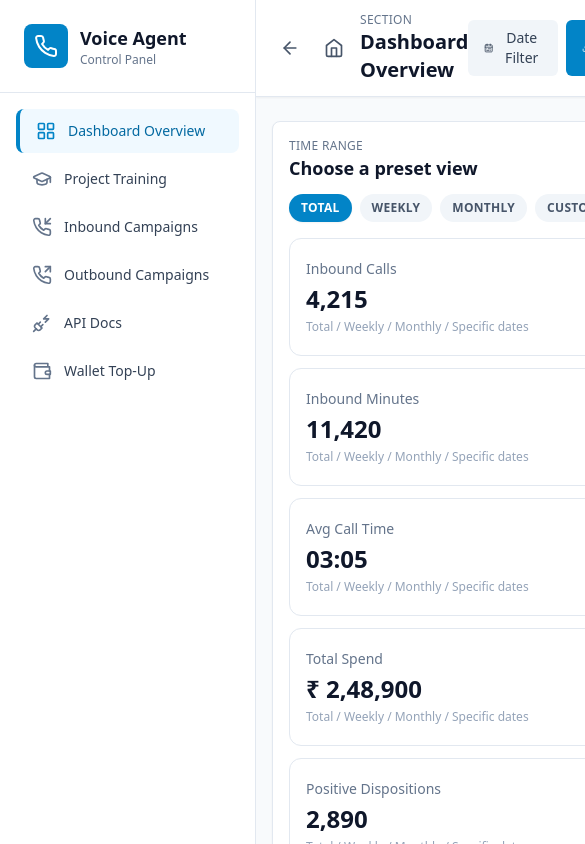
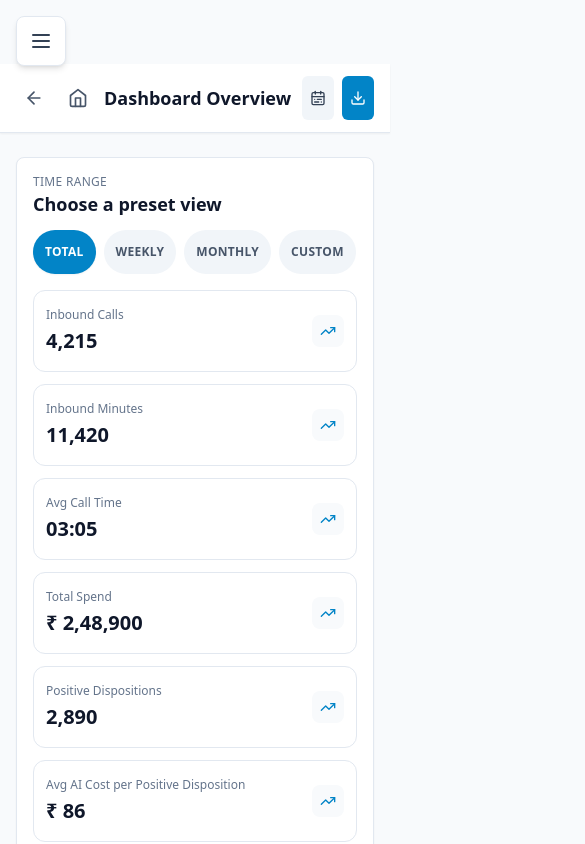
Before and after one commit to Govindtiwari48/Vapp_Voice_Agent_UI, a React (Vite) app: page /v1/campaigns/1/calls in a window 390 px wide. Shown: the top 844 px of the page, 585 px wide, since content can reach past the window. Built offline with nearby package versions, Linux system fonts and the light colour scheme.

Commit message:
Properly aligned the left bar with each section nav bar head

```diff
--- a/src/App.jsx
+++ b/src/App.jsx
@@ -16,7 +16,9 @@ import {
   PhoneOutgoing,
   PlugZap,
   Wallet,
-  Phone
+  Phone,
+  Menu,
+  X
 } from 'lucide-react'
 
 function App() {
@@ -25,10 +27,12 @@ function App() {
   const [selectedCampaign, setSelectedCampaign] = useState(null)
   const [selectedCall, setSelectedCall] = useState(null)
   const [campaigns, setCampaigns] = useState(initialCampaigns)
+  const [isMobileMenuOpen, setIsMobileMenuOpen] = useState(false)
 
   const handleSelectCampaignType = (type) => {
     setSelectedCampaignType(type)
     setView('campaigns')
+    setIsMobileMenuOpen(false)
   }
 
   const handleSelectCampaign = (campaign) => {
@@ -46,6 +50,7 @@ function App() {
     setSelectedCampaignType(null)
     setSelectedCampaign(null)
     setSelectedCall(null)
+    setIsMobileMenuOpen(false)
   }
 
   const handleBack = () => {
@@ -146,37 +151,55 @@ function App() {
       id: 'dashboardOverview',
       label: 'Dashboard Overview',
       icon: LayoutGrid,
-      action: () => handleNavigateSection('dashboardOverview')
+      action: () => {
+        handleNavigateSection('dashboardOverview')
+        setIsMobileMenuOpen(false)
+      }
     },
     {
       id: 'projectTraining',
       label: 'Project Training',
       icon: GraduationCap,
-      action: () => handleNavigateSection('projectTraining')
+      action: () => {
+        handleNavigateSection('projectTraining')
+        setIsMobileMenuOpen(false)
+      }
     },
     {
       id: 'inbound',
       label: 'Inbound Campaigns',
       icon: PhoneIncoming,
-      action: () => handleSelectCampaignType('incoming')
+      action: () => {
+        handleSelectCampaignType('incoming')
+        setIsMobileMenuOpen(false)
+      }
     },
     {
       id: 'outbound',
       label: 'Outbound Campaigns',
       icon: PhoneOutgoing,
-      action: () => handleSelectCampaignType('outgoing')
+      action: () => {
+        handleSelectCampaignType('outgoing')
+        setIsMobileMenuOpen(false)
+      }
     },
     {
       id: 'apiDocs',
       label: 'API Docs',
       icon: PlugZap,
-      action: () => handleNavigateSection('apiDocs')
+      action: () => {
+        handleNavigateSection('apiDocs')
+        setIsMobileMenuOpen(false)
+      }
     },
     {
       id: 'wallet',
       label: 'Wallet Top-Up',
       icon: Wallet,
-      action: () => handleNavigateSection('wallet')
+      action: () => {
+        handleNavigateSection('wallet')
+        setIsMobileMenuOpen(false)
+      }
     }
   ]
 
@@ -201,21 +224,46 @@ function App() {
 
   return (
     <div className="min-h-screen bg-secondary-50 flex">
+      {/* Mobile Menu Button */}
+      <button
+        onClick={() => setIsMobileMenuOpen(!isMobileMenuOpen)}
+        className="lg:hidden fixed top-4 left-4 z-30 p-3 bg-white rounded-lg shadow-md border border-secondary-200 hover:bg-secondary-50 active:bg-secondary-100 transition-colors touch-manipulation"
+        aria-label="Toggle menu"
+        aria-expanded={isMobileMenuOpen}
+      >
+        {isMobileMenuOpen ? (
+          <X className="w-6 h-6 text-secondary-700" />
+        ) : (
+          <Menu className="w-6 h-6 text-secondary-700" />
+        )}
+      </button>
+
+      {/* Mobile Overlay */}
+      {isMobileMenuOpen && (
+        <div
+          className="lg:hidden fixed inset-0 bg-black bg-opacity-50 z-20"
+          onClick={() => setIsMobileMenuOpen(false)}
+        />
+      )}
+
       {/* Left Sidebar Navigation */}
-      <aside className="w-64 bg-white border-r border-secondary-200 flex-shrink-0 fixed h-screen overflow-y-auto z-20">
-        <div className="p-6 border-b border-secondary-200">
+      <aside
+        className={`w-64 bg-white border-r border-secondary-200 flex-shrink-0 fixed h-screen overflow-y-auto z-20 transition-transform duration-300 ease-in-out ${isMobileMenuOpen ? 'translate-x-0' : '-translate-x-full'
+          } lg:translate-x-0`}
+      >
+        <div className="p-4 sm:p-6 border-b border-secondary-200">
           <div className="flex items-center space-x-3">
             <div className="bg-primary-600 p-2.5 rounded-lg flex-shrink-0">
-              <Phone className="w-6 h-6 text-white" />
+              <Phone className="w-5 h-5 sm:w-6 sm:h-6 text-white" />
             </div>
             <div className="min-w-0">
-              <h1 className="text-lg font-semibold text-secondary-900">Voice Agent</h1>
+              <h1 className="text-base sm:text-lg font-semibold text-secondary-900">Voice Agent</h1>
               <p className="text-xs text-secondary-500">Control Panel</p>
             </div>
           </div>
         </div>
 
-        <nav className="p-4 space-y-1">
+        <nav className="p-3 sm:p-4 space-y-1">
           {navigationItems.map((item) => {
             const Icon = item.icon
             const isActive = activeNavId === item.id
@@ -223,11 +271,14 @@ function App() {
               <button
                 key={item.id}
                 onClick={item.action}
-                className={`w-full flex items-center space-x-3 px-4 py-3 rounded-lg text-sm font-medium transition-all duration-200 ${isActive
-                  ? 'bg-primary-50 text-primary-700 border-l-4 border-primary-600'
+                className={`w-full flex items-center space-x-3 px-3 sm:px-4 py-2.5 sm:py-3 rounded-lg text-sm font-medium transition-all duration-200 relative touch-manipulation ${isActive
+                  ? 'bg-primary-50 text-primary-700'
                   : 'text-secondary-700 hover:bg-secondary-50 hover:text-secondary-900'
                   }`}
               >
+                {isActive && (
+                  <div className="absolute left-0 top-0 bottom-0 w-1 bg-primary-600 rounded-r"></div>
+                )}
                 <Icon className={`w-5 h-5 flex-shrink-0 ${isActive ? 'text-primary-600' : 'text-secondary-500'}`} />
                 <span className="flex-1 text-left">{item.label}</span>
               </button>
@@ -237,7 +288,7 @@ function App() {
       </aside>
 
       {/* Main Content Area */}
-      <main className="flex-1 ml-64 min-h-screen">
+      <main className="flex-1 lg:ml-64 min-h-screen w-full pt-16 lg:pt-0">
         {view === 'dashboard' && (
           <Dashboard onSelectType={handleSelectCampaignType} onNavigateSection={handleNavigateSection} />
         )}
--- a/src/components/CampaignList.jsx
+++ b/src/components/CampaignList.jsx
@@ -7,7 +7,7 @@ const CampaignList = ({ type, campaigns, onSelectCampaign, onBack, onHome, onCre
     <div className="min-h-screen bg-secondary-50">
       {/* Header */}
       <div className="bg-white border-b border-secondary-200 shadow-sm sticky top-0 z-10">
-        <div className="max-w-7xl mx-auto px-4 sm:px-6 py-3 sm:py-4">
+        <div className="w-full px-4 sm:px-6 py-3 sm:py-4">
           <div className="flex items-center justify-between">
             <div className="flex items-center space-x-2 sm:space-x-4 flex-1 min-w-0">
               <button
--- a/src/components/DashboardOverview.jsx
+++ b/src/components/DashboardOverview.jsx
@@ -18,36 +18,38 @@ const DashboardOverview = ({ onBack, onHome }) => {
   return (
     <div className="min-h-screen bg-secondary-50">
       <div className="bg-white border-b border-secondary-200 shadow-sm sticky top-0 z-10">
-        <div className="max-w-6xl mx-auto px-4 sm:px-6 py-3 flex items-center justify-between">
-          <div className="flex items-center space-x-2">
+        <div className="w-full px-4 sm:px-6 py-3 sm:py-4">
+          <div className="flex items-center justify-between gap-2">
+            <div className="flex items-center space-x-2 sm:space-x-4 flex-1 min-w-0">
               <button
                 onClick={onBack}
-              className="p-2 rounded-lg hover:bg-secondary-100 active:bg-secondary-200 transition-colors"
+                className="p-2 rounded-lg hover:bg-secondary-100 active:bg-secondary-200 transition-colors flex-shrink-0 touch-manipulation"
                 aria-label="Back"
               >
                 <ArrowLeft className="w-5 h-5 text-secondary-600" />
               </button>
               <button
                 onClick={onHome}
-              className="p-2 rounded-lg hover:bg-secondary-100 active:bg-secondary-200 transition-colors"
+                className="p-2 rounded-lg hover:bg-secondary-100 active:bg-secondary-200 transition-colors flex-shrink-0 touch-manipulation"
                 aria-label="Home"
               >
                 <Home className="w-5 h-5 text-secondary-600" />
               </button>
-            <div>
-              <p className="text-xs uppercase tracking-wide text-secondary-500">Section</p>
-              <h1 className="text-xl font-semibold text-secondary-900">Dashboard Overview</h1>
+              <div className="min-w-0">
+                <p className="text-xs uppercase tracking-wide text-secondary-500 hidden sm:block">Section</p>
+                <h1 className="text-lg sm:text-xl font-semibold text-secondary-900">Dashboard Overview</h1>
               </div>
             </div>
-          <div className="flex items-center space-x-2">
-            <button className="btn-secondary inline-flex items-center space-x-2 text-sm">
+            <div className="flex items-center space-x-2 flex-shrink-0">
+              <button className="btn-secondary inline-flex items-center space-x-2 text-sm p-2 sm:px-4">
                 <CalendarRange className="w-4 h-4" />
-              <span>Date Filter</span>
+                <span className="hidden sm:inline">Date Filter</span>
               </button>
-            <button className="btn-primary inline-flex items-center space-x-2 text-sm">
+              <button className="btn-primary inline-flex items-center space-x-2 text-sm p-2 sm:px-4">
                 <Download className="w-4 h-4" />
-              <span>Export Report</span>
+                <span className="hidden sm:inline">Export Report</span>
               </button>
+            </div>
           </div>
         </div>
       </div>
@@ -79,17 +81,17 @@ const DashboardOverview = ({ onBack, onHome }) => {
             {metrics.map((metric) => (
               <div
                 key={metric.label}
-                className="border border-secondary-200 rounded-xl px-4 py-5 bg-white flex items-center justify-between hover:border-primary-200 transition-colors"
+                className="border border-secondary-200 rounded-xl px-3 sm:px-4 py-4 sm:py-5 bg-white flex items-center justify-between hover:border-primary-200 transition-colors"
               >
-                <div>
-                  <p className="text-sm text-secondary-500">{metric.label}</p>
-                  <p className="text-2xl font-semibold text-secondary-900 mt-1">
+                <div className="flex-1 min-w-0">
+                  <p className="text-xs sm:text-sm text-secondary-500 break-words">{metric.label}</p>
+                  <p className="text-xl sm:text-2xl font-semibold text-secondary-900 mt-1">
                     {metric.value[range]}
                   </p>
-                  <p className="text-xs text-secondary-400 mt-1">Total / Weekly / Monthly / Specific dates</p>
+                  <p className="text-xs text-secondary-400 mt-1 hidden sm:block">Total / Weekly / Monthly / Specific dates</p>
                 </div>
-                <div className="bg-secondary-50 p-3 rounded-lg">
-                  <TrendingUp className="w-5 h-5 text-primary-600" />
+                <div className="bg-secondary-50 p-2 sm:p-3 rounded-lg flex-shrink-0 ml-2">
+                  <TrendingUp className="w-4 h-4 sm:w-5 sm:h-5 text-primary-600" />
                 </div>
               </div>
             ))}
--- a/src/index.css
+++ b/src/index.css
@@ -8,8 +8,15 @@
   }
 
   /* Improve touch targets on mobile */
-  button, a, [role="button"] {
+  button:not(.icon-only), a:not(.icon-only), [role="button"]:not(.icon-only) {
     @apply touch-manipulation;
+  }
+
+  /* Ensure adequate touch targets for interactive elements on mobile */
+  @media (max-width: 640px) {
+    button:not(.icon-only), a:not(.icon-only), [role="button"]:not(.icon-only) {
+      min-height: 44px; /* iOS recommended touch target size */
+    }
   }
 
   /* Prevent text size adjustment on iOS */
@@ -22,6 +29,16 @@
   html {
     scroll-behavior: smooth;
   }
+
+  /* Prevent horizontal scroll on mobile */
+  body {
+    overflow-x: hidden;
+  }
+
+  /* Better mobile viewport handling */
+  * {
+    -webkit-tap-highlight-color: transparent;
+  }
 }
 
 @layer components {
@@ -30,11 +47,20 @@
   }
 
   .btn-primary {
-    @apply bg-primary-600 text-white px-4 py-2 rounded-md hover:bg-primary-700 transition-colors text-sm font-medium;
+    @apply bg-primary-600 text-white px-4 py-2 rounded-md hover:bg-primary-700 active:bg-primary-800 transition-colors text-sm font-medium touch-manipulation;
   }
 
   .btn-secondary {
-    @apply bg-secondary-100 text-secondary-700 px-4 py-2 rounded-md hover:bg-secondary-200 transition-colors text-sm font-medium;
+    @apply bg-secondary-100 text-secondary-700 px-4 py-2 rounded-md hover:bg-secondary-200 active:bg-secondary-300 transition-colors text-sm font-medium touch-manipulation;
+  }
+
+  /* Ensure buttons have adequate touch targets on mobile */
+  @media (max-width: 640px) {
+    .btn-primary, .btn-secondary {
+      min-height: 44px;
+      padding-top: 0.75rem;
+      padding-bottom: 0.75rem;
+    }
   }
 
   .badge {
```
Also changed, not shown: src/components/ApiDocs.jsx (+43 -15 lines), src/components/CallDetails.jsx (+5 -5 lines), src/components/CallLogs.jsx (+8 -6 lines), src/components/CreateCampaign.jsx (+4 -4 lines), src/components/ProjectTraining.jsx (+9 -5 lines), src/components/WalletTopUp.jsx (+9 -5 lines). Lines whose indentation alone changed are shown as unchanged.
